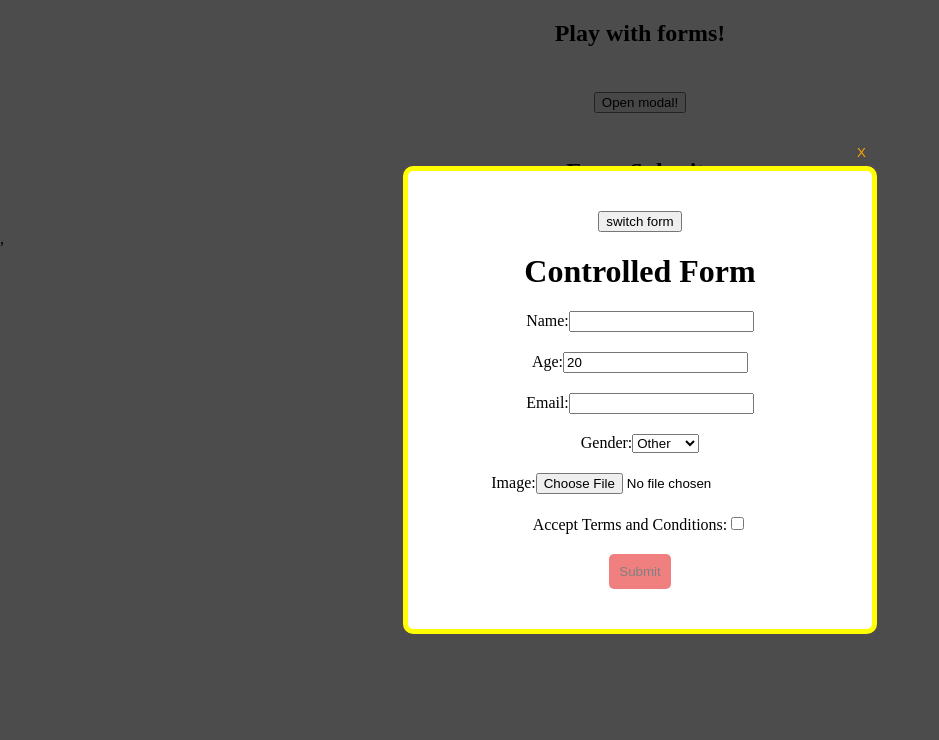
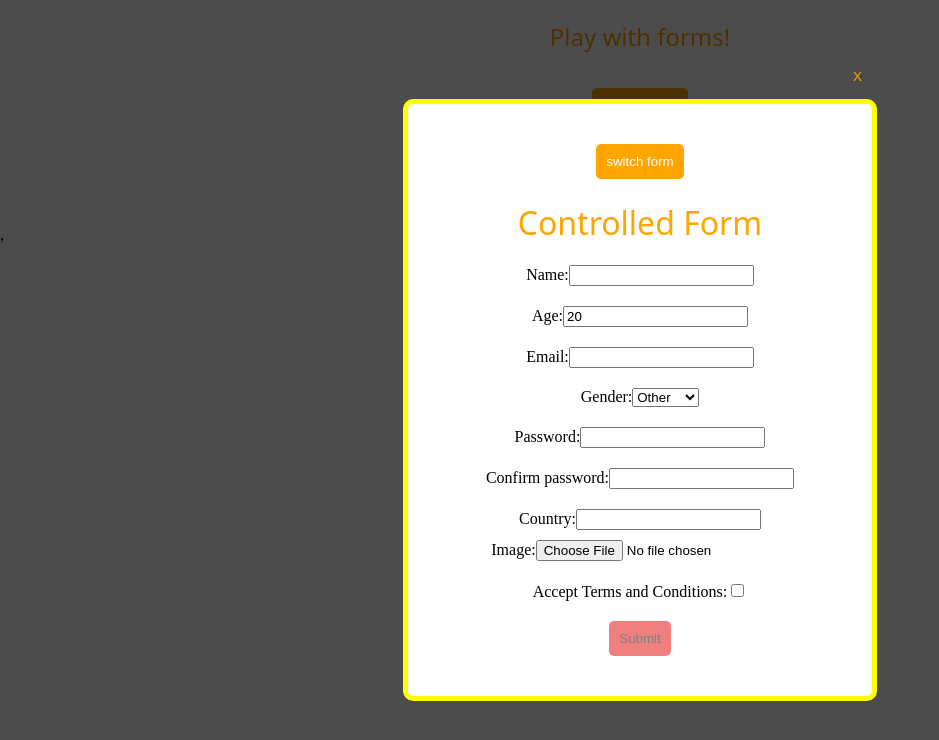
Before and after one commit to CarrotAnikerok/react-rs-school, a React (Vite) app: page / in a window 1280 px wide. Both pictures are taken after a click on the button "Open modal!". Shown: the top 740 px of the page, without its empty margins (0-939 px from the left). Built offline with nearby package versions, Linux system fonts and the light colour scheme.

Commit message:
feat: passwords

```diff
--- a/src/components/App/App.css
+++ b/src/components/App/App.css
@@ -1,7 +1,7 @@
 #center {
   display: flex;
   flex-direction: column;
-  gap: 25px;
+  gap: 15px;
   place-content: center;
   place-items: center;
 
@@ -9,3 +9,18 @@
     padding: 32px 20px 24px;
   }
 }
+
+h1 {
+  font-family: var(--heading);
+  font-weight: 500;
+  color: var(--text-h);
+}
+
+button {
+  color: var(--white);
+  background-color: var(--orange);
+  border: 0px;
+  border-radius: 5px;
+  padding: 10px;
+  cursor: pointer;
+}
--- a/src/components/Card/Card.tsx
+++ b/src/components/Card/Card.tsx
@@ -9,7 +9,7 @@ export default function Card({ submission }: CardProps) {
     console.log('Submission' + JSON.stringify(submission));
     return (
         <div className="card">
-            <h1>CardInfo</h1>
+            <h1>Submitted</h1>
             <div className='data-wrapper'>
                 <p>Name: {submission.name}</p>
                 <p>Age: {submission.age}</p>
--- a/src/components/Forms/ControlledForm/ControlledForm.tsx
+++ b/src/components/Forms/ControlledForm/ControlledForm.tsx
@@ -11,7 +11,10 @@ type FormProps = {
 }
 
 export default function ControlledForm({ close, submit}: FormProps) {
-    const [nameId, ageId, emailId, genderId, imageId, termsId] = [useId(), useId(), useId(), useId(), useId(), useId()];
+    const [nameId, ageId, emailId,
+        genderId, imageId, termsId,
+        passwordId, copyPasswordId, countryId
+    ] = [useId(), useId(), useId(), useId(), useId(), useId(), useId(), useId(), useId()];
     const { register, handleSubmit, formState: { isValid, errors, isSubmitting }  } = useForm({
       defaultValues: {
         name: '',
@@ -29,6 +32,7 @@ export default function ControlledForm({ close, submit}: FormProps) {
 
         close();
     }
+
 
     console.log(errors);
 
@@ -63,6 +67,24 @@ export default function ControlledForm({ close, submit}: FormProps) {
                 </label>
                 <p>{errors.gender?.message}</p>
 
+                <label htmlFor={passwordId}>
+                    Password:
+                    <input id={passwordId} {...register('password')} />
+                </label>
+                <p>{errors.password?.message}</p>
+
+
+                <label htmlFor={copyPasswordId}>
+                    Confirm password:
+                    <input id={copyPasswordId} {...register('copyPassword')} />
+                </label>
+                <p>{errors.copyPassword?.message}</p>
+
+                <label htmlFor={countryId}>
+                    Country:
+                    <input id={countryId} {...register('country')} />
+                </label>
+
                 <label htmlFor={imageId}>
                     Image:
                     <input id={imageId} {...register('picture')} type='file' accept="image/*"></input>
@@ -71,7 +93,7 @@ export default function ControlledForm({ close, submit}: FormProps) {
 
                 <label htmlFor={termsId}>
                     Accept Terms and Conditions:
-                    <input id={termsId} type="checkbox" {...register('terms')} value="yes"/>
+                    <input id={termsId} type="checkbox" {...register('terms')}/>
                 </label>
                 <p>{errors.terms?.message}</p>
 
--- a/src/components/Forms/Form.css
+++ b/src/components/Forms/Form.css
@@ -6,15 +6,6 @@ form {
     justify-content: center;
 }
 
-.submit-button {
-    color: #fff;
-    background-color: orange;
-    border: 0px;
-    border-radius: 5px;
-    padding: 10px;
-    cursor: pointer;
-}
-
 .submit-button:disabled {
     background-color: lightcoral;
     color: grey;
--- a/src/components/Forms/UncontrolledForm/UncontrolledForm.tsx
+++ b/src/components/Forms/UncontrolledForm/UncontrolledForm.tsx
@@ -11,12 +11,17 @@ type FormProps = {
 }
 
 export default function UncontrolledForm({ close, submit }: FormProps) {
-    const [nameId, ageId, emailId, genderId, imageId, termsId] = [useId(), useId(), useId(), useId(), useId(), useId()];
+    const [nameId, ageId, emailId,
+        genderId, imageId, termsId,
+        passwordId, copyPasswordId, countryId
+    ] = [useId(), useId(), useId(), useId(), useId(), useId(), useId(), useId(), useId()];
     const [ error, setError ] = useState({
         name: '',
         age: '',
         email: '',
         gender: '',
+        password: '',
+        copyPassword: '',
         terms: '',
         picture: '',
     });
@@ -43,6 +48,8 @@ export default function UncontrolledForm({ close, submit }: FormProps) {
                 age: fieldErrors.properties?.age?.errors[0] || '',
                 email: fieldErrors.properties?.email?.errors[0] || '',
                 gender: fieldErrors.properties?.gender?.errors[0] || '',
+                password: fieldErrors.properties?.password?.errors[0] || '',
+                copyPassword: fieldErrors.properties?.copyPassword?.errors[0] || '',
                 picture: fieldErrors.properties?.picture?.errors[0] || '',
                 terms: fieldErrors.properties?.terms?.errors[0] || '',
             })
@@ -80,6 +87,24 @@ export default function UncontrolledForm({ close, submit }: FormProps) {
                 </label>
                  <p>{error.gender}</p>
 
+                <label htmlFor={passwordId}>
+                    Password:
+                    <input id={passwordId} name="password" />
+                </label>
+                <p>{error.email}</p>
+
+                <label htmlFor={copyPasswordId}>
+                    Confirm password:
+                    <input id={copyPasswordId} name="copyPassword" />
+                </label>
+                <p>{error.email}</p>
+
+                <label htmlFor={countryId}>
+                    Country:
+                    <input id={countryId} name="country" />
+                </label>
+                <p>{error.email}</p>
+
                 <label htmlFor={imageId}>
                     Image:
                     <input id={imageId} name="picture" type='file' accept="image/*"></input>
@@ -88,7 +113,7 @@ export default function UncontrolledForm({ close, submit }: FormProps) {
 
                 <label htmlFor={termsId}>
                     Accept Terms and Conditions:
-                    <input id={termsId} type="checkbox" name="terms" value="yes" />
+                    <input id={termsId} type="checkbox" name="terms" />
                 </label >
                 <p>{error.terms}</p>
 
--- a/src/components/schemas/submissions.tsx
+++ b/src/components/schemas/submissions.tsx
@@ -5,10 +5,12 @@ export const submitFormSchema = z.object({
     age: z.coerce.number().positive({ message: 'Should be positive' }),
     email: z.string().min(1, { message: 'Field required' }).refine(validateEmail, { message: 'Email is wrong'}),
     gender: z.string({ message: 'Field required' }),
+    country: z.string({ message: 'Field required' }),
     picture: z.union([
         z.instanceof(FileList),
         z.instanceof(File)
-        ]).transform((file) => {
+        ])
+        .transform((file) => {
             if (file instanceof FileList) return file[0];
             if (file instanceof File) return file;
             return null;
@@ -16,8 +18,20 @@ export const submitFormSchema = z.object({
         .refine((file) => !!file, 'File required')
         .refine(validateImgSize, 'File size must be less than 10mb')
         .refine(validateImgType, 'File must be image'),
-    terms: z.literal('yes', {message: 'Should be checked'}),
-})
+    terms: z.boolean({ message: 'Should be checked' }).refine((val) => val === true, {
+        message: 'Should be checked',
+    }),
+    password: z.string().min(1, ({ message: 'Field required' })),
+    copyPassword: z.string().min(1, ({ message: 'Field required' })),
+}).superRefine((val, ctx) => {
+            if (val.password !== val.copyPassword) {
+                ctx.addIssue({
+                    code: 'custom',
+                    message: 'Confirm password is not the same as password',
+                    path: ['copyPassword']
+                })
+            }
+        });
 
 function validateImgSize(file: File) {
     const MAX_FILE_SIZE = 10 * 1024 * 1024;
--- a/src/hooks/create.tsx
+++ b/src/hooks/create.tsx
@@ -6,7 +6,7 @@ export type Submission = {
     email: string;
     gender: string;
     picture: string;
-    terms: string;
+    terms: boolean;
 }
 
 type SubmitStoreState = {
--- a/src/index.css
+++ b/src/index.css
@@ -1,6 +1,6 @@
 :root {
   --text: #6b6375;
-  --text-h: #08060d;
+  --text-h: orange;
   --bg: #fff;
   --border: #e5e4e7;
   --code-bg: #f4f3ec;
@@ -8,6 +8,11 @@
   --accent-bg: rgba(170, 59, 255, 0.1);
   --accent-border: rgba(170, 59, 255, 0.5);
   --social-bg: rgba(244, 243, 236, 0.5);
+
+  --orange: orange;
+  --white: #fff;
+
+  --heading: system-ui, 'Segoe UI', Roboto, sans-serif;
 }
 
 body {
```
